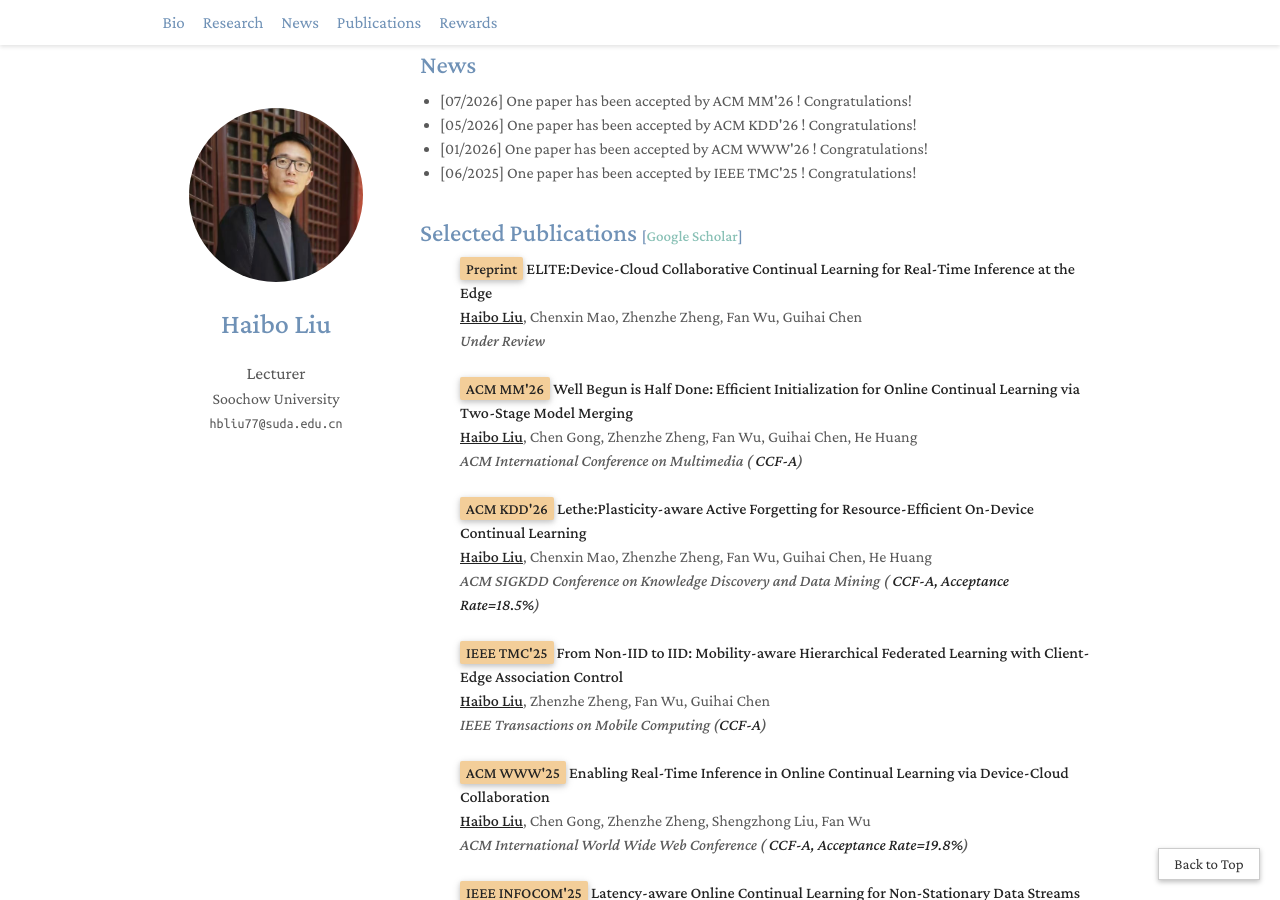
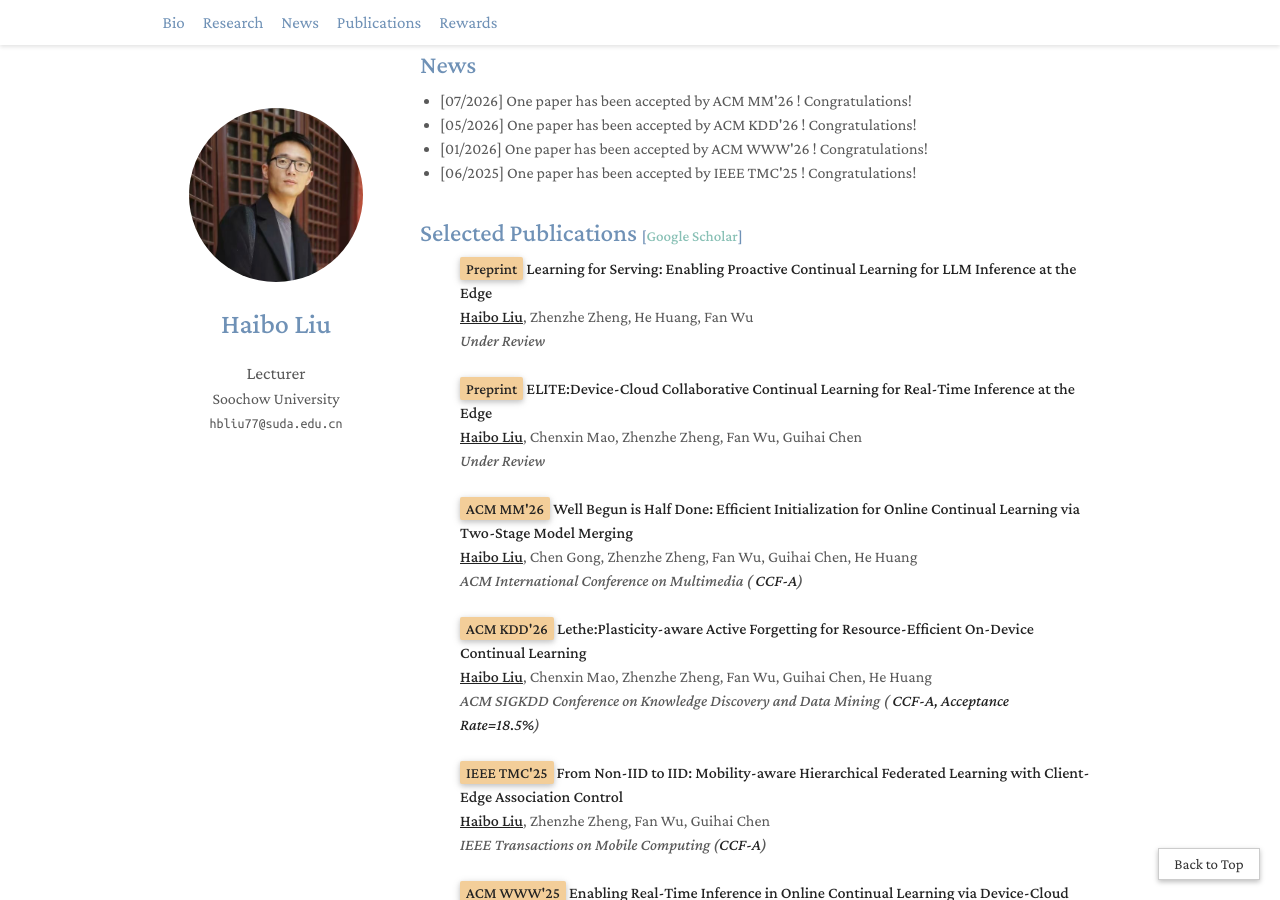
Before and after one commit to liuhaibo919/liuhaibo919.github.io, a Jekyll site: the page built from index.md, in a window 1280 px wide and 900 px high, scrolled down 316 px. Built offline with Jekyll 4.4.1, drawn with Linux system fonts in a browser that asks for light colours; a style sheet for code colours, icons or effects is not loaded.

Commit message:
Update publications.yml

```diff
--- a/_data/publications.yml
+++ b/_data/publications.yml
@@ -1,4 +1,9 @@
 main:
+  - title: "<strong> Learning for Serving: Enabling Proactive Continual Learning for LLM Inference at the Edge</strong>"
+    authors: <strong> <u>Haibo Liu</u></strong>, Zhenzhe Zheng, He Huang, Fan Wu
+    pub_short: <strong> Preprint</strong>
+    pub_detail: Under Review
+
   - title: "<strong> ELITE:Device-Cloud Collaborative Continual Learning for Real-Time Inference at the Edge</strong>"
     authors: <strong> <u>Haibo Liu</u></strong>, Chenxin Mao, Zhenzhe Zheng, Fan Wu, Guihai Chen
     pub_short: <strong> Preprint</strong>
```
